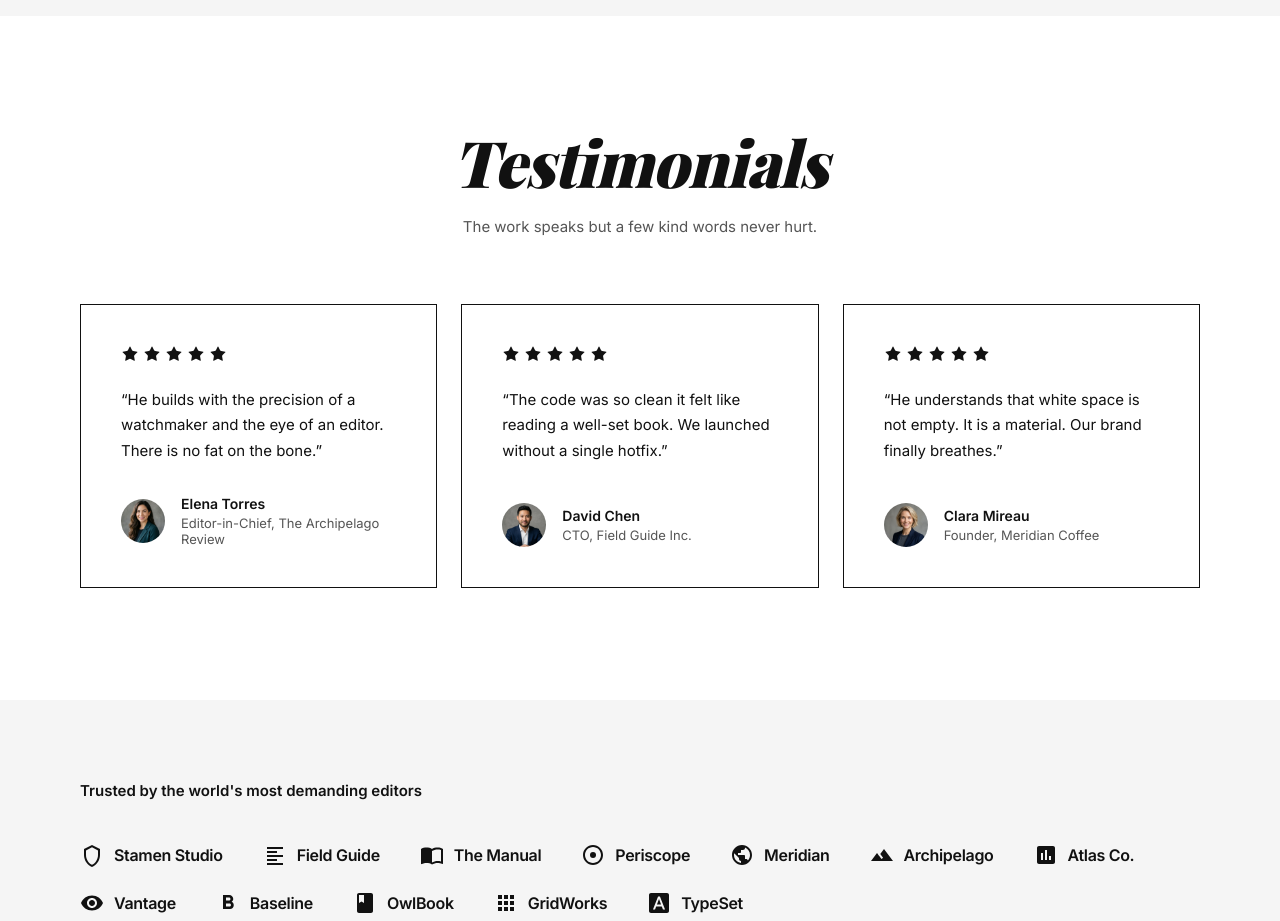
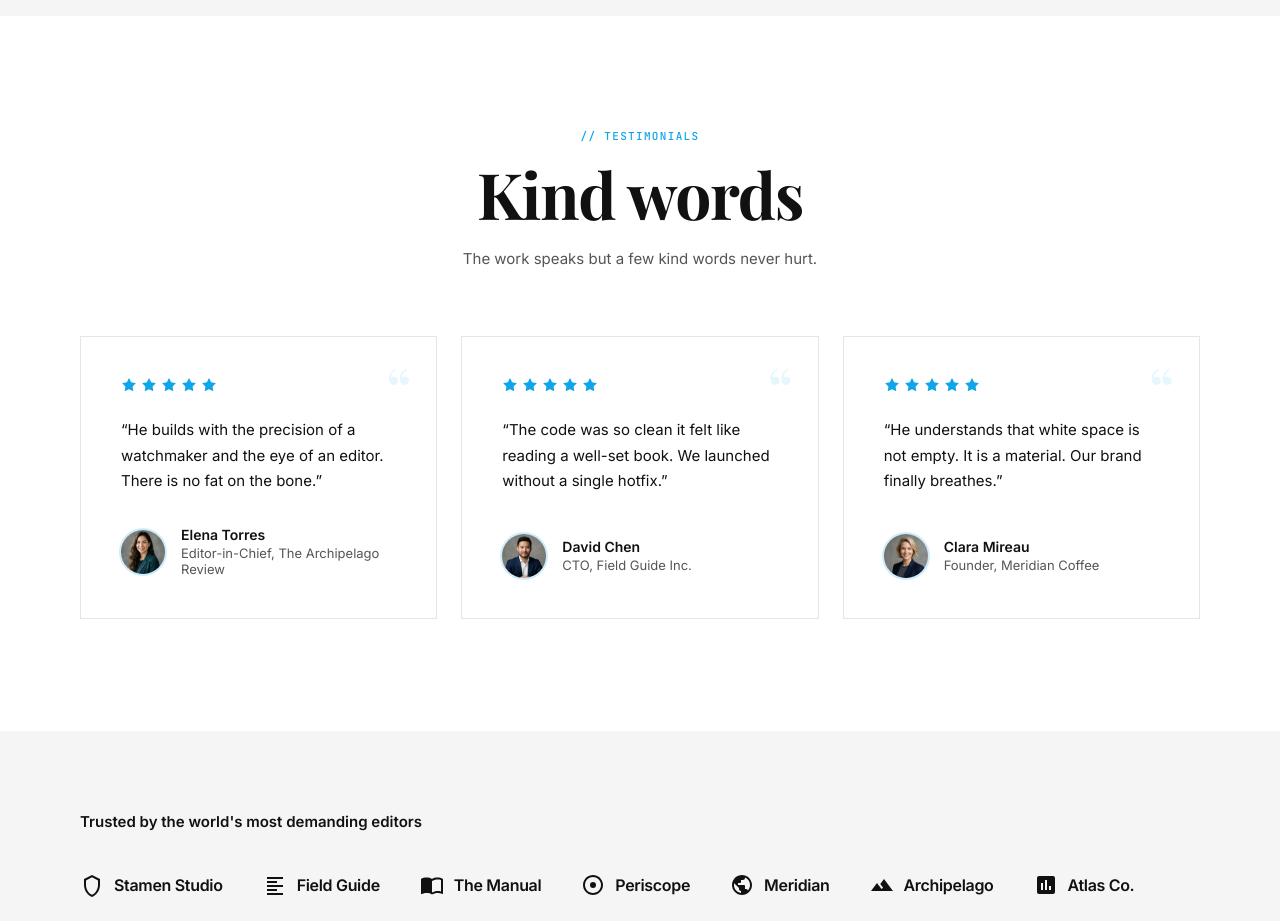
Before and after one commit to kaz-hero123/hilman-portfolio, a Next.js app: page / in a window 1280 px wide. Shown: the part 4960-5881 px from the top of the page. Built offline with nearby package versions, Linux system fonts and the light colour scheme.

Commit message:
style(testimonials): remove italics for robust professional typography

```diff
--- a/src/components/sections/Testimonials.tsx
+++ b/src/components/sections/Testimonials.tsx
@@ -3,24 +3,12 @@
 import { motion } from 'framer-motion'
 import Image from 'next/image'
 import { Star } from 'lucide-react'
+import { fadeUpVariant, createStaggerContainer } from '@/lib/motion'
 
 // ─── Animation ────────────────────────────────────────────────────────────────
 
-const fadeUp = {
-  hidden: { opacity: 0, y: 32 },
-  visible: {
-    opacity: 1,
-    y: 0,
-    transition: { duration: 0.6, ease: [0.22, 1, 0.36, 1] as const },
-  },
-}
-
-const staggerContainer = {
-  hidden: {},
-  visible: {
-    transition: { staggerChildren: 0.12, delayChildren: 0.15 },
-  },
-}
+const fadeUp = fadeUpVariant
+const stagger = createStaggerContainer(0.12, 0.15)
 
 // ─── Data ─────────────────────────────────────────────────────────────────────
 
@@ -65,14 +53,17 @@ export function Testimonials() {
           viewport={{ once: true, margin: '-80px' }}
           className="text-center mb-16"
         >
+          <p className="font-mono text-[11px] font-medium tracking-[0.12em] uppercase text-accent mb-4">
+            {'// testimonials'}
+          </p>
           <h2
-            className="font-serif font-black italic text-ink tracking-tight mb-5"
+            className="font-serif font-bold text-ink tracking-tight mb-5"
             style={{
               fontSize: 'clamp(2.5rem, 5.5vw, 4rem)',
               lineHeight: '1.05',
             }}
           >
-            Testimonials
+            Kind words
           </h2>
           <p className="font-body text-[15px] text-dim leading-[1.65]">
             The work speaks but a few kind words never hurt.
@@ -81,7 +72,7 @@ export function Testimonials() {
 
         {/* ── 3-column testimonial cards ──────────────────────────────────── */}
         <motion.div
-          variants={staggerContainer}
+          variants={stagger}
           initial="hidden"
           whileInView="visible"
           viewport={{ once: true, margin: '-60px' }}
@@ -91,15 +82,23 @@ export function Testimonials() {
             <motion.article
               key={t.name}
               variants={fadeUp}
-              className="border border-ink p-8 md:p-10 flex flex-col"
+              className="relative border border-ash p-8 md:p-10 flex flex-col hover:border-accent/30 hover:shadow-sm transition-all duration-200"
             >
+              {/* Decorative quote mark */}
+              <span
+                className="absolute top-5 right-6 font-serif text-[4rem] leading-none text-accent/10 select-none pointer-events-none"
+                aria-hidden="true"
+              >
+                &ldquo;
+              </span>
+
               {/* Stars */}
               <div className="flex gap-1 mb-6">
                 {Array.from({ length: t.stars }).map((_, i) => (
                   <Star
                     key={i}
-                    size={18}
-                    fill="#111111"
+                    size={16}
+                    fill="#0ea5e9"
                     stroke="none"
                     aria-hidden="true"
                   />
@@ -107,13 +106,14 @@ export function Testimonials() {
               </div>
 
               {/* Quote */}
-              <p className="font-body text-[15px] leading-[1.7] text-ink mb-8 flex-1">
+              <p className="font-body text-[15px] leading-[1.7] text-ink mb-8 flex-1 relative z-10">
                 &ldquo;{t.quote}&rdquo;
               </p>
 
               {/* Author */}
               <div className="flex items-center gap-4">
-                <div className="relative w-11 h-11 rounded-full overflow-hidden shrink-0">
+                <div className="relative w-11 h-11 rounded-full overflow-hidden shrink-0 ring-2 ring-accent/20 bg-mist">
+                  {t.avatar ? (
                     <Image
                       src={t.avatar}
                       alt={t.name}
@@ -121,6 +121,11 @@ export function Testimonials() {
                       className="object-cover"
                       sizes="44px"
                     />
+                  ) : (
+                    <span className="absolute inset-0 flex items-center justify-center font-mono text-[13px] font-bold text-dim">
+                      {t.name.split(' ').map(n => n[0]).join('')}
+                    </span>
+                  )}
                 </div>
                 <div>
                   <p className="font-body text-[14px] font-semibold text-ink leading-tight">
```
Lines whose indentation alone changed are shown as unchanged.
